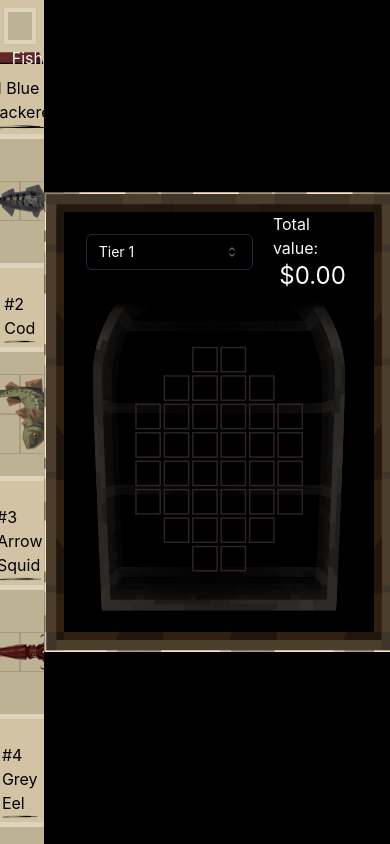
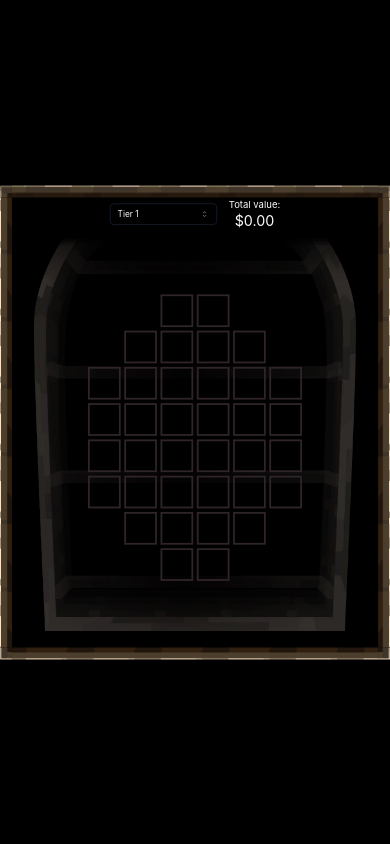
Before and after one commit to Dreadhalor/dredge, a React (Vite) app: page / in a window 390 px wide. Built offline with nearby package versions, Linux system fonts and the light colour scheme.

Commit message:
Made the page much more responsive (At the cost of some spaghetti)

```diff
--- a/package.json
+++ b/package.json
@@ -19,6 +19,7 @@
     "react": "^18.2.0",
     "react-dom": "^18.2.0",
     "react-icons": "^5.1.0",
+    "react-responsive": "^10.0.0",
     "tailwind-merge": "^2.2.1",
     "tailwindcss-animate": "^1.0.7",
     "uuid": "^9.0.1",
--- a/src/components/fish/fish-image.tsx
+++ b/src/components/fish/fish-image.tsx
@@ -1,5 +1,5 @@
 import { GridItem } from '@dredge/types';
-import { GRID_SQUARE_SIZE } from '../selection-grid/grid-entry';
+import { useDredge } from '@dredge/providers/dredge-provider';
 
 type Props = {
   fish: GridItem;
@@ -8,23 +8,27 @@ type Props = {
 };
 export const FishImage = ({
   fish: { image, width, height, imageWidth, imageHeight },
-  gridSquareSize = GRID_SQUARE_SIZE,
+  gridSquareSize,
   rotation = 0,
 }: Props) => {
+  const { getEncyclopediaGridSquareSize } = useDredge();
+  const effectiveGridSquareSize =
+    gridSquareSize || getEncyclopediaGridSquareSize();
+
   return (
     <div
       className='flex items-center justify-center'
       style={{
-        width: gridSquareSize * width,
-        height: gridSquareSize * height,
+        width: effectiveGridSquareSize * width,
+        height: effectiveGridSquareSize * height,
         rotate: `${rotation}deg`,
       }}
     >
       <img
         draggable={false}
         src={image}
-        width={gridSquareSize * (imageWidth || width)}
-        height={gridSquareSize * (imageHeight || height)}
+        width={effectiveGridSquareSize * (imageWidth || width)}
+        height={effectiveGridSquareSize * (imageHeight || height)}
       />
     </div>
   );
--- a/src/components/fish/grid-image.tsx
+++ b/src/components/fish/grid-image.tsx
@@ -1,6 +1,6 @@
 import { GridItem } from '@dredge/types';
-import { GRID_SQUARE_SIZE } from '../selection-grid/grid-entry';
 import { cn } from '@dredge/lib/utils';
+import { useDredge } from '@dredge/providers/dredge-provider';
 
 type Props = {
   item: GridItem;
@@ -11,23 +11,28 @@ type Props = {
 };
 export const GridImage = ({
   item: { image, width, height, imageWidth, imageHeight },
-  gridSquareSize = GRID_SQUARE_SIZE,
+  gridSquareSize,
   rotation = 0,
   topLeft = { x: 0, y: 0 },
   className,
 }: Props) => {
+  const { getEncyclopediaGridSquareSize } = useDredge();
+  const effectiveGridSquareSize =
+    gridSquareSize || getEncyclopediaGridSquareSize();
+
   const getRotatedTop = () => {
-    if (rotation === 270) return (topLeft?.y + width) * gridSquareSize;
-    if (rotation === 180) return (topLeft?.y + height) * gridSquareSize;
+    if (rotation === 270) return (topLeft?.y + width) * effectiveGridSquareSize;
+    if (rotation === 180)
+      return (topLeft?.y + height) * effectiveGridSquareSize;
     // Default case for rotation === 0 or 90
-    return topLeft?.y * gridSquareSize;
+    return topLeft?.y * effectiveGridSquareSize;
   };
 
   const getRotatedLeft = () => {
-    if (rotation === 90) return (topLeft?.x + height) * gridSquareSize;
-    if (rotation === 180) return (topLeft?.x + width) * gridSquareSize;
+    if (rotation === 90) return (topLeft?.x + height) * effectiveGridSquareSize;
+    if (rotation === 180) return (topLeft?.x + width) * effectiveGridSquareSize;
     // Default case for rotation === 0 or 270
-    return topLeft?.x * gridSquareSize;
+    return topLeft?.x * effectiveGridSquareSize;
   };
 
   return (
@@ -37,8 +42,8 @@ export const GridImage = ({
         className,
       )}
       style={{
-        width: gridSquareSize * width,
-        height: gridSquareSize * height,
+        width: effectiveGridSquareSize * width,
+        height: effectiveGridSquareSize * height,
         rotate: `${rotation}deg`,
         top: getRotatedTop(),
         left: getRotatedLeft(),
@@ -47,8 +52,8 @@ export const GridImage = ({
       <img
         draggable={false}
         src={image}
-        width={gridSquareSize * (imageWidth || width)}
-        height={gridSquareSize * (imageHeight || height)}
+        width={effectiveGridSquareSize * (imageWidth || width)}
+        height={effectiveGridSquareSize * (imageHeight || height)}
       />
     </div>
   );
--- a/src/components/hull-inventory.tsx
+++ b/src/components/hull-inventory.tsx
@@ -7,9 +7,8 @@ import { cn, getItemAt } from '@dredge/lib/utils';
 import { BorderImage, DamageImage } from '@dredge/assets/ui';
 import { SlotType } from '@dredge/types';
 import { fishData } from '@dredge/data/fish-data';
-import { useState } from 'react';
-import { useResizeObserver } from '@dredge/hooks/use-resize-observer';
 import { HullLoadingScreen } from './hull-loading-screen';
+import ScalingDiv from './scaling-div';
 
 const INVENTORY_SQUARE_SIZE = 55;
 const INVENTORY_SQUARE_GAP = 6;
@@ -38,7 +37,7 @@ const HullInventorySquare = ({ row, col }: HullInventorySquareProps) => {
   return (
     <div
       className={cn(
-        'border-inventory-squareBorder group cursor-pointer border-[3px]',
+        'group cursor-pointer border-[3px] border-inventory-squareBorder',
         !unlocked && 'pointer-events-none',
         item && 'bg-inventory-squareBorder hover:bg-opacity-60',
       )}
@@ -63,10 +62,7 @@ const HullInventorySquare = ({ row, col }: HullInventorySquareProps) => {
   );
 };
 
-interface Props {
-  scale: number;
-}
-const HullInventoryGrid = ({ scale }: Props) => {
+const HullInventoryGrid = () => {
   const {
     hull: { grid },
     packedItems,
@@ -85,12 +81,7 @@ const HullInventoryGrid = ({ scale }: Props) => {
     .filter(Boolean);
 
   return (
-    <div
-      className='absolute inset-0 flex items-center justify-center'
-      style={{
-        scale: `${scale}`,
-      }}
-    >
+    <div className='absolute inset-0 flex items-center justify-center'>
       <div
         className='relative grid'
         style={{
@@ -130,14 +121,8 @@ const HullInventoryGrid = ({ scale }: Props) => {
 export const HullInventory = () => {
   const { packedItems, isLoading } = useDredge();
 
-  const desiredWidth = 572;
-  const [scale, setScale] = useState(1);
+  // const desiredWidth = 572;
 
-  const handleResize = ({ width }: { width: number }) => {
-    setScale(width / desiredWidth);
-  };
-
-  const hullAreaRef = useResizeObserver(handleResize);
   const totalValue = (packedItems || [])
     .reduce((total, item) => {
       const fish = fishData.find((_fish) => _fish.id === item.itemId);
@@ -149,8 +134,13 @@ export const HullInventory = () => {
     });
 
   return (
-    <div className='relative flex flex-1 flex-col items-center'>
+    <div className='relative flex h-full flex-1 flex-col items-center'>
       {isLoading && <HullLoadingScreen />}
+      <ScalingDiv
+        desiredWidth={656}
+        desiredHeight={797}
+        // className='max-h-screen'
+      >
         <div
           className='relative flex flex-col items-center gap-[10px] px-[42px] pb-[36px] pt-[20px]'
           style={{
@@ -167,11 +157,12 @@ export const HullInventory = () => {
               <span className='text-2xl'>{totalValue}</span>
             </div>
           </div>
-        <div className='relative flex flex-col items-center' ref={hullAreaRef}>
+          <div className='relative flex flex-col items-center'>
             <CargoHull />
-          <HullInventoryGrid scale={scale} />
+            <HullInventoryGrid />
           </div>
         </div>
+      </ScalingDiv>
     </div>
   );
 };
--- /dev/null
+++ b/src/components/scaling-div.tsx
@@ -0,0 +1,65 @@
+import React, { useState } from 'react';
+import { useResizeObserver } from '@dredge/hooks/use-resize-observer';
+
+interface ScalingDivProps {
+  children: React.ReactNode;
+  desiredWidth: number;
+  desiredHeight: number;
+  className?: string;
+  style?: React.CSSProperties;
+}
+
+const ScalingDiv = ({
+  children,
+  desiredWidth,
+  desiredHeight,
+  className,
+  style,
+}: ScalingDivProps) => {
+  const [scale, setScale] = useState(1);
+
+  const handleResize = ({
+    width,
+    height,
+  }: {
+    width: number;
+    height: number;
+  }) => {
+    const scaleX = width / desiredWidth;
+    const scaleY = height / desiredHeight;
+    const minScale = Math.min(scaleX, scaleY);
+    setScale(minScale);
+  };
+
+  const scalingDivRef = useResizeObserver(handleResize);
+
+  return (
+    <div
+      ref={scalingDivRef}
+      className={className}
+      style={{
+        ...style,
+        position: 'relative',
+        width: '100%',
+        height: '100%',
+        display: 'flex',
+        justifyContent: 'center',
+        alignItems: 'center',
+      }}
+    >
+      <div
+        style={{
+          position: 'absolute',
+          transformOrigin: 'center',
+          transform: `scale(${scale})`,
+          width: desiredWidth,
+          height: desiredHeight,
+        }}
+      >
+        {children}
+      </div>
+    </div>
+  );
+};
+
+export default ScalingDiv;
--- a/src/components/selection-grid/grid-entry.tsx
+++ b/src/components/selection-grid/grid-entry.tsx
@@ -4,15 +4,15 @@ import { GridItem, PackedItem } from '@dredge/types';
 import { EncyclopediaUnderlineImage } from '@dredge/assets/ui';
 import { v4 as uuidv4 } from 'uuid';
 
-export const GRID_SQUARE_SIZE = 40;
+const EncyclopediaGridSquare = () => {
+  const { getEncyclopediaGridSquareSize } = useDredge();
 
-const EncyclopediaGridSquare = () => {
   return (
     <div
-      className='border-encyclopedia-squareBorder border'
+      className='border border-encyclopedia-squareBorder'
       style={{
-        width: GRID_SQUARE_SIZE,
-        height: GRID_SQUARE_SIZE,
+        width: getEncyclopediaGridSquareSize(),
+        height: getEncyclopediaGridSquareSize(),
       }}
     ></div>
   );
@@ -24,13 +24,15 @@ type EncyclopediaGridProps = {
 };
 
 const EncyclopediaGrid = ({ width, height }: EncyclopediaGridProps) => {
+  const { getEncyclopediaGridSquareSize } = useDredge();
+
   return (
     <div className='absolute inset-0 flex items-center justify-center'>
       <div
         className='grid'
         style={{
-          gridTemplateColumns: `repeat(${width}, ${GRID_SQUARE_SIZE}px)`,
-          gridTemplateRows: `repeat(${height}, ${GRID_SQUARE_SIZE}px)`,
+          gridTemplateColumns: `repeat(${width}, ${getEncyclopediaGridSquareSize()}px)`,
+          gridTemplateRows: `repeat(${height}, ${getEncyclopediaGridSquareSize()}px)`,
         }}
       >
         {Array.from({ length: width * height }, (_, i) => (
@@ -41,14 +43,17 @@ const EncyclopediaGrid = ({ width, height }: EncyclopediaGridProps) => {
   );
 };
 
-const EncyclopediaGridSpacer = () => (
-  <div
-    style={{
-      width: 6 * GRID_SQUARE_SIZE,
-      height: 3 * GRID_SQUARE_SIZE,
-    }}
-  />
-);
+const EncyclopediaGridSpacer = () => {
+  const { getEncyclopediaGridSquareSize } = useDredge();
+  return (
+    <div
+      style={{
+        width: 6 * getEncyclopediaGridSquareSize(),
+        height: 3 * getEncyclopediaGridSquareSize(),
+      }}
+    />
+  );
+};
 
 type Props = {
   item: GridItem;
@@ -80,14 +85,14 @@ export const GridItemEntry = ({ item }: Props) => {
 
   return (
     <div
-      className='bg-encyclopedia-pageFill flex h-fit cursor-pointer select-none flex-col items-center gap-1 p-3 text-black hover:brightness-105'
+      className='flex h-fit cursor-pointer select-none flex-col items-center gap-1 bg-encyclopedia-pageFill p-3 text-black hover:brightness-105'
       onClick={handleClick}
     >
-      <span className='flex flex-col items-center'>
+      <span className='flex flex-col items-center text-[14px] lg:text-[16px]'>
         {`${getTitle()}${inInventory ? ' (✓)' : ''}`}
         <img src={EncyclopediaUnderlineImage} width={100} />
       </span>
-      <div className='bg-encyclopedia-entryFill border-encyclopedia-border relative items-center justify-center border-[5px] p-[2px]'>
+      <div className='relative items-center justify-center border-[5px] border-encyclopedia-border bg-encyclopedia-entryFill p-[2px]'>
         <EncyclopediaGridSpacer />
         <EncyclopediaGrid width={width} height={height} />
         <div className='absolute inset-0 flex items-center justify-center'>
@@ -97,3 +102,18 @@ export const GridItemEntry = ({ item }: Props) => {
     </div>
   );
 };
+
+export const GridItemBlankEntry = () => {
+  return (
+    <div className='pointer-events-none invisible flex h-fit cursor-pointer select-none flex-col items-center gap-1 bg-encyclopedia-pageFill p-3 text-black hover:brightness-105'>
+      <span className='flex flex-col items-center text-[14px] lg:text-[16px]'>
+        {'Empty'}
+        <img src={EncyclopediaUnderlineImage} width={100} />
+      </span>
+      <div className='relative items-center justify-center border-[5px] border-encyclopedia-border bg-encyclopedia-entryFill p-[2px]'>
+        <EncyclopediaGridSpacer />
+        <EncyclopediaGrid width={6} height={3} />
+      </div>
+    </div>
+  );
+};
--- a/src/components/selection-grid/section-divider.tsx
+++ b/src/components/selection-grid/section-divider.tsx
@@ -2,7 +2,7 @@ import { TabImage } from '@dredge/assets/ui';
 
 export const SectionDivider = ({ title }: { title: string }) => {
   return (
-    <div className='relative flex w-full items-center justify-start'>
+    <div className='sticky top-[53px] z-10 flex w-full items-center justify-start'>
       <img src={TabImage} alt='' />
       <div className='absolute inset-0 flex items-center pl-[16px]'>
         <span className=''>{title}</span>
--- a/src/components/selection-grid/selection-grid.tsx
+++ b/src/components/selection-grid/selection-grid.tsx
@@ -3,7 +3,7 @@ import { GridItemEntry } from './grid-entry';
 
 export const SelectionGrid = ({ items }: { items: GridItem[] }) => {
   return (
-    <div className='grid grid-cols-1 gap-0 xl:grid-cols-2'>
+    <div className='grid grid-cols-2 gap-0 2xl:grid-cols-3'>
       {items.map((item) => (
         <GridItemEntry key={item.id} item={item} />
       ))}
--- a/src/components/selection-grids.tsx
+++ b/src/components/selection-grids.tsx
@@ -7,6 +7,7 @@ import { Input } from './ui/input';
 import { useEffect, useState } from 'react';
 import { questItemData } from '@dredge/data/quest-item-data';
 import { trinketData } from '@dredge/data/trinket-data';
+import { GridItemBlankEntry } from './selection-grid/grid-entry';
 
 export const SelectionGrids = () => {
   const [filter, setFilter] = useState('' as string);
@@ -46,12 +47,12 @@ export const SelectionGrids = () => {
   }, [filter]);
 
   return (
-    <div className='bg-encyclopedia-pageFill flex h-full flex-col overflow-auto'>
-      <div className='bg-encyclopedia-pageFill sticky top-0 z-10 w-full p-2'>
+    <div className='flex h-full flex-col overflow-auto bg-encyclopedia-pageFill'>
+      <div className='sticky top-0 z-20 w-full bg-encyclopedia-pageFill p-2'>
         <Input
           type='search'
           placeholder='Search...'
-          className='border-encyclopedia-border bg-encyclopedia-entryFill w-full rounded-none border-4 text-black placeholder:text-gray-600'
+          className='w-full rounded-none border-4 border-encyclopedia-border bg-encyclopedia-entryFill text-black placeholder:text-gray-600'
           value={filter}
           onChange={(e) => setFilter(e.target.value)}
         />
@@ -66,6 +67,11 @@ export const SelectionGrids = () => {
       <SelectionGrid items={filteredCrabPotData} />
       <SectionDivider title='Quest Items' />
       <SelectionGrid items={filteredQuestItemData} />
+      <div className='grid h-0 w-full grid-cols-2 overflow-hidden p-0 2xl:grid-cols-3'>
+        <GridItemBlankEntry />
+        <GridItemBlankEntry />
+        <GridItemBlankEntry />
+      </div>
     </div>
   );
 };
--- a/src/dredge.tsx
+++ b/src/dredge.tsx
@@ -5,7 +5,7 @@ export const Dredge = () => {
   return (
     <div className='flex h-full w-full items-center justify-center bg-black'>
       <div className='flex h-full w-full items-center justify-center'>
-        <div className='flex h-full flex-col'>
+        <div className='hidden h-full flex-col md:flex'>
           <SelectionGrids />
         </div>
         <HullInventory />
```
Also changed, not shown: src/providers/dredge-provider.tsx (+15 -0 lines), 1 other file (tests, documents, lock files or other folders). Lines whose indentation alone changed are shown as unchanged.
